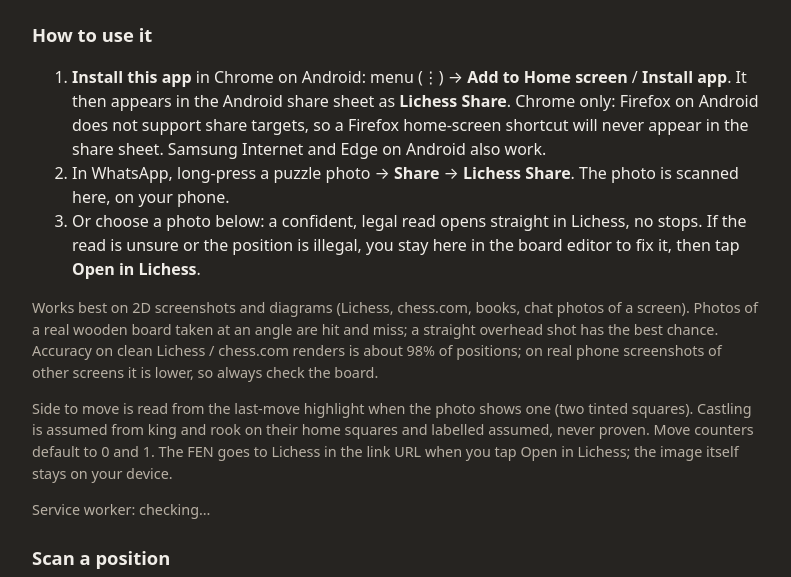
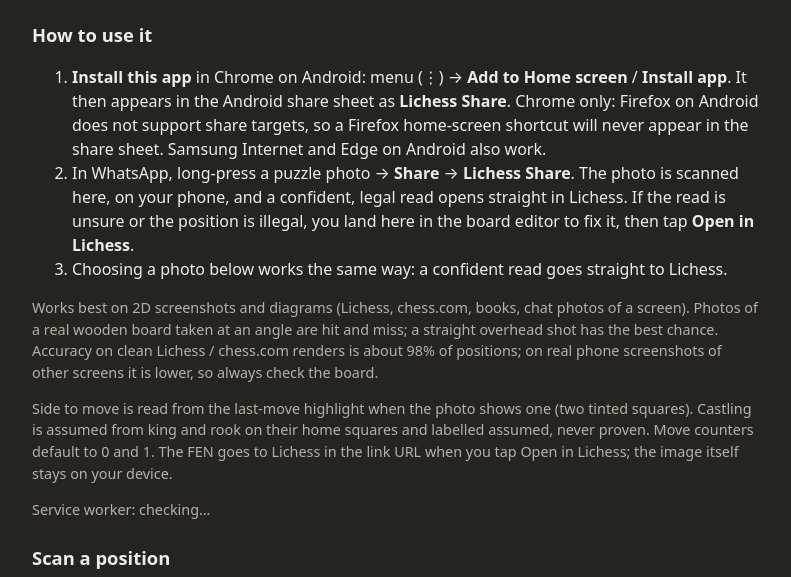
Before and after one commit to DungeonCrawlerCarl/share-to-lichess, a plain HTML site: page index.html in a window 1280 px wide. Shown: the part 149-726 px from the top of the page, without its empty margins (244-1035 px from the left). Drawn offline with Linux system fonts and the light colour scheme.

Commit message:
Shared photos go direct to Lichess on a confident legal read, same as manual upload

```diff
--- a/app.js
+++ b/app.js
@@ -738,7 +738,9 @@ async function loadSharedImage() {
     // Delete immediately, before inference finishes: Cache Storage is
     // origin-scoped, so a leftover share could be read by another page.
     await cache.delete(entryUrl);
-    await scanBlob(blob, "shared photo");
+    // Shared photos go direct to Lichess too: no Scan button, no editor
+    // stop, on a confident legal read. Anything doubtful stays here.
+    await scanBlob(blob, "shared photo", true);
   } catch (err) {
     console.error(err);
     setStatus("Could not read the shared photo. Choose an image below, or paste one.");
--- a/index.html
+++ b/index.html
@@ -24,8 +24,8 @@
     <h2>How to use it</h2>
     <ol>
       <li><strong>Install this app</strong> in Chrome on Android: menu (⋮) → <strong>Add to Home screen</strong> / <strong>Install app</strong>. It then appears in the Android share sheet as <strong>Lichess Share</strong>. Chrome only: Firefox on Android does not support share targets, so a Firefox home-screen shortcut will never appear in the share sheet. Samsung Internet and Edge on Android also work.</li>
-      <li>In WhatsApp, long-press a puzzle photo → <strong>Share</strong> → <strong>Lichess Share</strong>. The photo is scanned here, on your phone.</li>
-      <li>Or choose a photo below: a confident, legal read opens straight in Lichess, no stops. If the read is unsure or the position is illegal, you stay here in the board editor to fix it, then tap <strong>Open in Lichess</strong>.</li>
+      <li>In WhatsApp, long-press a puzzle photo → <strong>Share</strong> → <strong>Lichess Share</strong>. The photo is scanned here, on your phone, and a confident, legal read opens straight in Lichess. If the read is unsure or the position is illegal, you land here in the board editor to fix it, then tap <strong>Open in Lichess</strong>.</li>
+      <li>Choosing a photo below works the same way: a confident read goes straight to Lichess.</li>
     </ol>
     <p class="note">Works best on 2D screenshots and diagrams (Lichess, chess.com, books, chat photos of a screen). Photos of a real wooden board taken at an angle are hit and miss; a straight overhead shot has the best chance. Accuracy on clean Lichess / chess.com renders is about 98% of positions; on real phone screenshots of other screens it is lower, so always check the board.</p>
     <p class="note">Side to move is read from the last-move highlight when the photo shows one (two tinted squares). Castling is assumed from king and rook on their home squares and labelled assumed, never proven. Move counters default to 0 and 1. The FEN goes to Lichess in the link URL when you tap Open in Lichess; the image itself stays on your device.</p>
```
